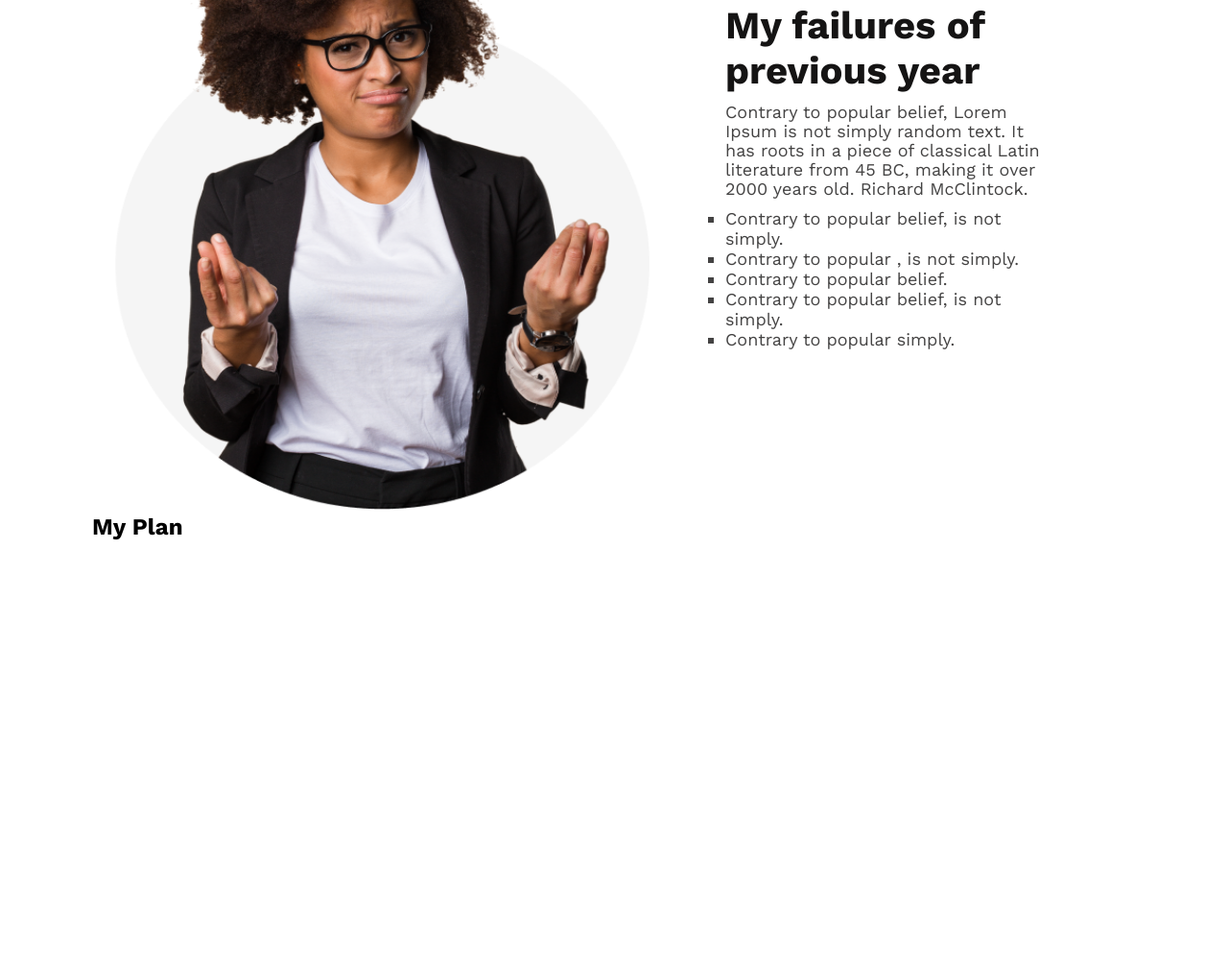
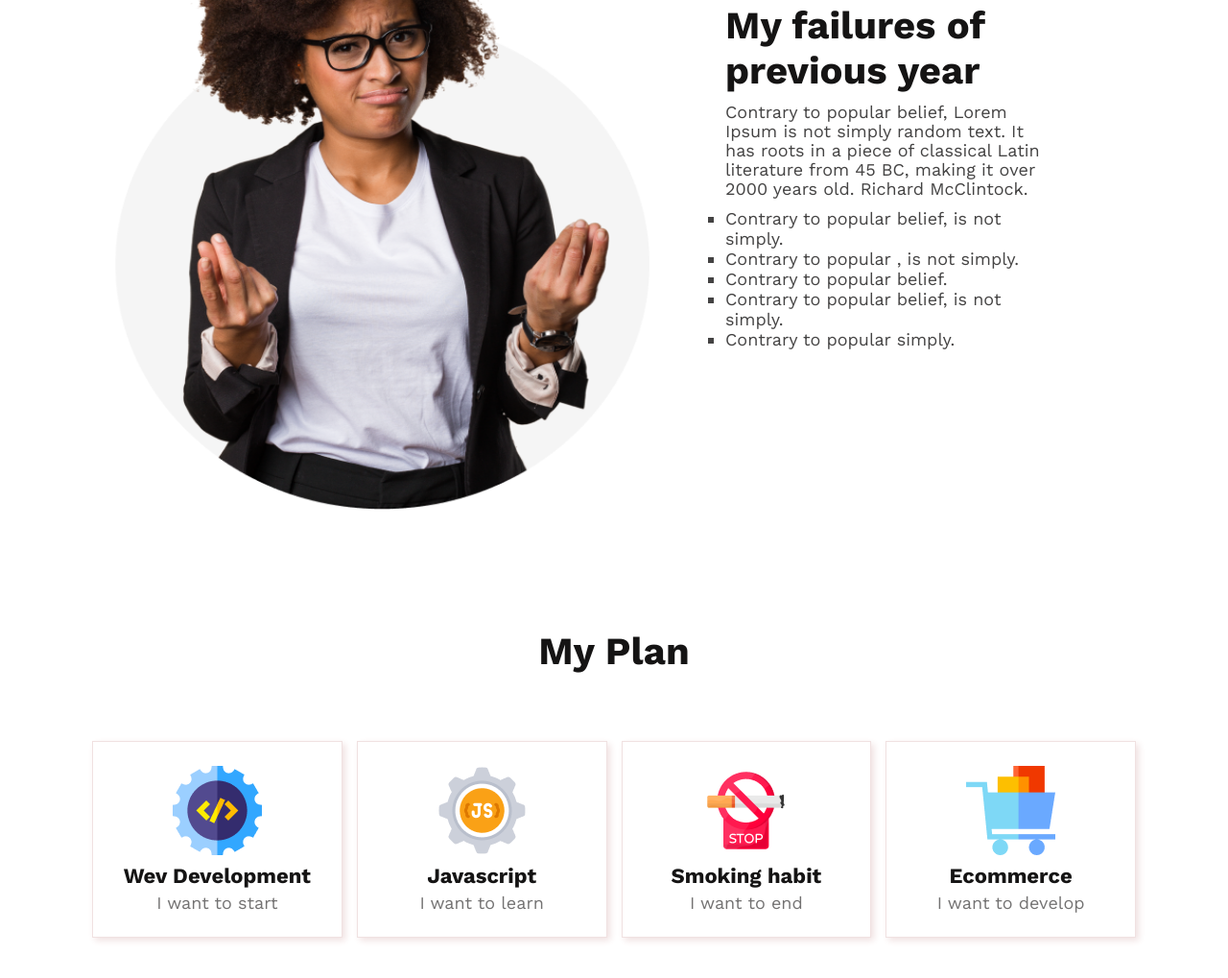
Before and after one commit to Momen1995/new-year-new-me, a plain HTML site: page index.html in a window 1280 px wide. Shown: the part 889-1908 px from the top of the page at 96% size. Before the commit the page ends 1452 px from the top, so only its background shows below. Drawn offline with nearby package versions, Linux system fonts and the light colour scheme.

Commit message:
third section commit

```diff
--- a/index.html
+++ b/index.html
@@ -35,9 +35,32 @@
             </ul>
            </div>
         </section>
+        <!-- =============2nd section=========== -->
         <section class="container">
             <div class="container-plan">
                 <h1 class="plan-title">My Plan</h1>
+            </div>
+            <div class="box-design">
+                <div class="box-1">
+                    <img class="box-img" src="./images/icons/web.png" alt="web photo">
+                    <h6 class="box-title">Wev Development</h6>
+                    <p class="box-description">I want to start</p>
+                </div>
+                <div class="box-1">
+                    <img class="box-img" src="./images/icons/js.png" alt="java photo">
+                    <h6 class="box-title">Javascript</h6>
+                    <p class="box-description">I want to learn</p>
+                </div>
+                <div class="box-1">
+                    <img class="box-img" src="./images/icons/smoke.png" alt="smoke photo">
+                    <h6 class="box-title">Smoking habit</h6>
+                    <p class="box-description">I want to end</p>
+                </div>
+                <div class="box-1">
+                    <img class="box-img" src="./images/icons/ecom.png" alt="web photo">
+                    <h6 class="box-title">Ecommerce</h6>
+                    <p class="box-description">I want to develop</p>
+                </div>
             </div>
         </section>
     </main>
--- a/style/style.css
+++ b/style/style.css
@@ -58,13 +58,12 @@ header{
 /* ====================header end================= */
 
 main{
-    margin-top: 120px;
     background-color: #FFF;
 }
 
 .container{
     width:85%;
-    margin: 0 auto;
+    margin: 120px auto;
 }
 
 .container-sectionone{
@@ -106,3 +105,46 @@ main{
 }
 
 /* ============================plan section===================== */
+.plan-title{
+    text-align: center;
+    color: #151414;
+    font-size: 40px;
+    font-style: normal;
+    font-weight: 700;
+    line-height: normal;
+}
+
+.box-design{
+    display: flex;
+    gap:15px;
+    justify-content: space-evenly;
+    align-items: center;
+    padding-top: 70px;
+}
+.box-1{
+    width : 330px;
+    text-align: center;
+    padding: 25px;
+    border: 1px solid #f0e1e1;
+    box-shadow: 3px 3px 7px  #f0e1e1;
+}
+
+
+.box-title{
+    color:  #151414;
+    text-align: center;
+    font-size: 22px;
+    font-style: normal;
+    font-weight: 700;
+    line-height: normal;
+    padding: 5px;
+}
+
+.box-description{
+    color:  #737272;
+    text-align: center;
+    font-size: 18px;
+    font-style: normal;
+    font-weight: 500;
+    line-height: normal;
+}
```
